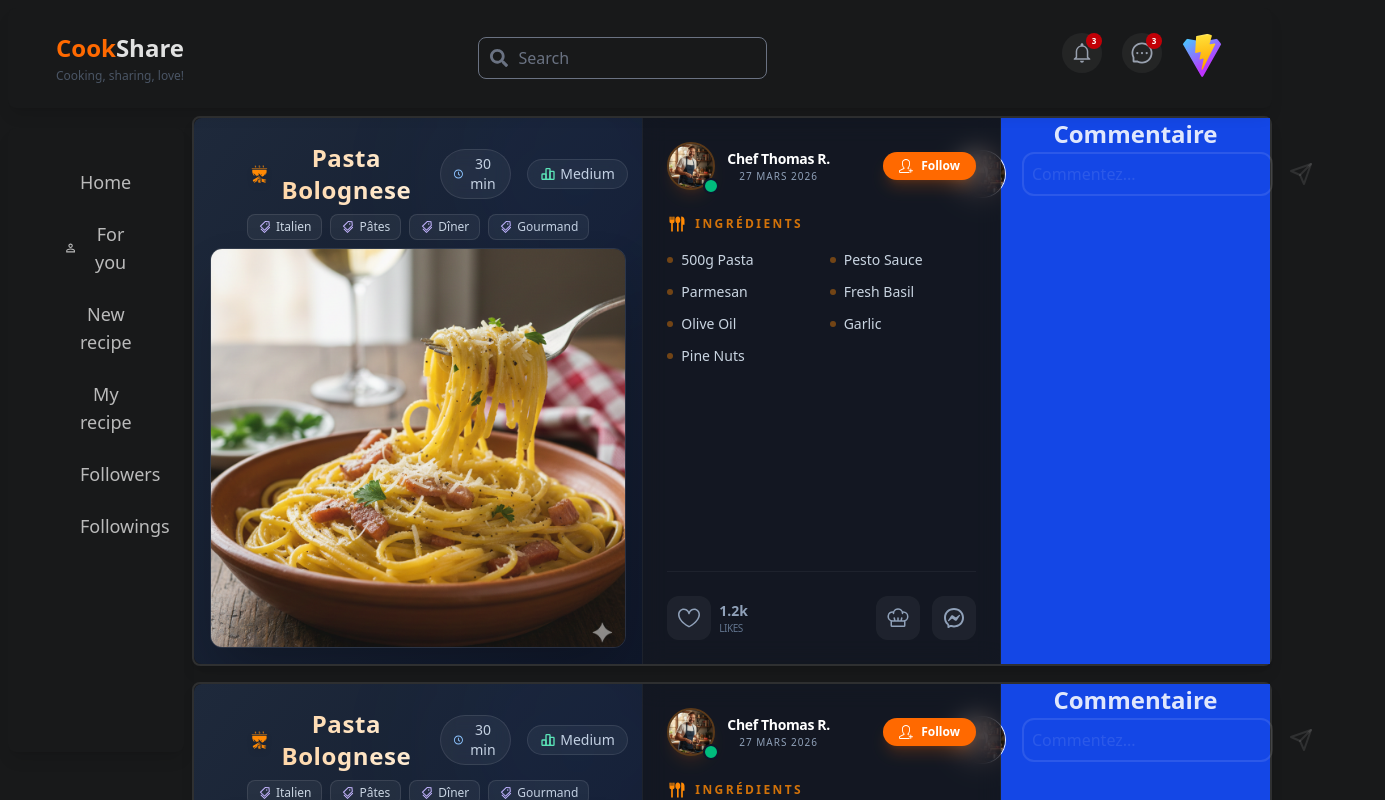
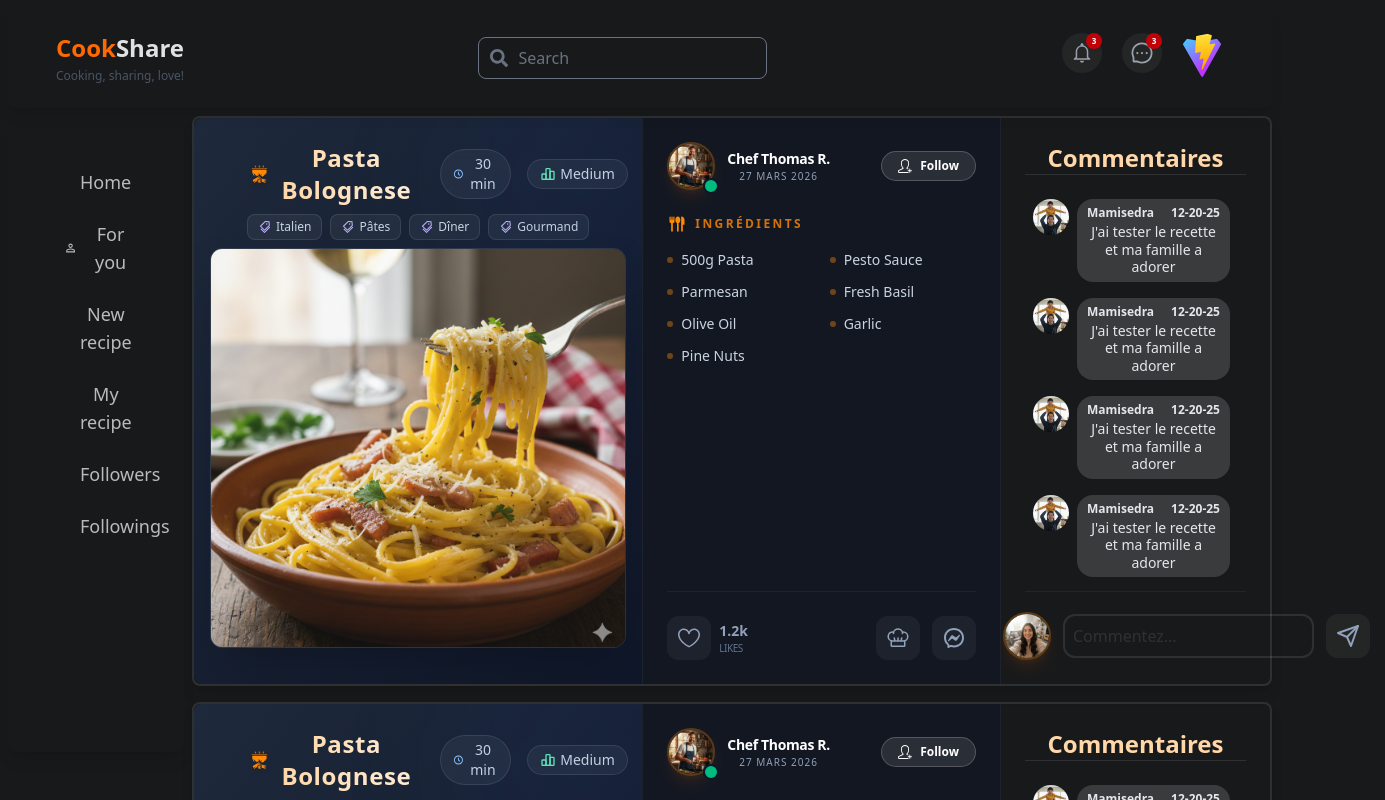
Before and after one commit to c-andriam/transcendence, a React (Vite) app in the folder client/: page /Home in a window 1280 px wide. Shown: the top 800 px of the page, 1385 px wide, since content can reach past the window. Built offline with nearby package versions, Linux system fonts and the light colour scheme; the HTML template or start-up script is replaced by a standard one.

Commit message:
style(feed): finish style home one

```diff
--- /dev/null
+++ b/client/src/components/Comment.tsx
@@ -0,0 +1,43 @@
+import React from 'react';
+
+interface User {
+    media: string
+    username: string
+}
+
+export interface CommentProps {
+    user: User;
+    coms: string;
+    date: string
+}
+
+const Comment = ({ user, coms, date }: CommentProps) => {
+    return (
+        <>
+            <div className='flex flex-row gap-2 py-2 px-2 hover:bg-[#242424] rounded-lg group'>
+                <img
+                    className='w-9 h-9 rounded-full object-cover flex-shrink-0'
+                    src={user.media}
+                    alt={user.username}
+                />
+                <div className='flex flex-col gap-1 max-w-[85%]'>
+                    <div className='bg-[#3a3b3c] px-1.5 py-1.5 rounded-2xl'>
+                        <div className='flex flex-row justify-between items-center px-1'>
+                            <p className='text-xs font-bold text-[#e4e6eb] mb-0.5 hover:underline cursor-pointer'>
+                                {user.username}
+                            </p>
+                            <p className='text-xs font-bold text-[#e4e6eb] mb-0.5 hover:underline cursor-pointer'>
+                                {date}
+                            </p>
+                        </div>
+                        <p className='text-[14px] text-[#e4e6eb] leading-tight px-0.5'>
+                            {coms}
+                        </p>
+                    </div>
+                </div>
+            </div>
+        </>
+    );
+}
+
+export default Comment;
--- a/client/src/components/PostCard.tsx
+++ b/client/src/components/PostCard.tsx
@@ -1,4 +1,5 @@
 import React from 'react';
+import Comment from './Comment'
 import { useState } from 'react';
 import { FiSend } from "react-icons/fi";
 import { SlUserFollow, SlUserFollowing } from "react-icons/sl";
@@ -87,8 +88,8 @@ const PostCard = () => {
                     <button
                         onClick={() => setIsFollowing(!isFollowing)}
                         className={`flex flex-row gap-2 items-center justify-center px-4 py-1.5 rounded-full text-xs font-semibold transition-all duration-300 ${isFollowing
-                            ? 'bg-white/10 text-white border border-white/20 hover:bg-white/20'
-                            : 'bg-orange-500 text-white hover:bg-orange-600 shadow-lg shadow-orange-500/20'
+                            ? 'bg-emerald-500 text-white hover:bg-white/20 shadow-lg shadow-emerald-500/20'
+                            : 'bg-white/10 text-white border border-white/20 hover:bg-emerald-600'
                             }`}
                     >
                         {isFollowing ? <SlUserFollowing size={14} /> : <SlUserFollow size={14} />}
@@ -145,23 +146,38 @@ const PostCard = () => {
                 </div>
             </section>
             <section
-                className="post-card-end bg-blue-700 col-span-3"
+                className="post-card-end col-span-3 p-6 flex flex-col h-full"
             >
-                <p className='text-2xl font-semibold'>Commentaire</p>
-                <div className='flex flex-row gap-4 items-center justify-center'>
-                    <img src="../../public/images/users/Tom.png" alt="" className='w-12 h-12 rounded-full border bg-white/10' />
+                <p className='text-2xl font-semibold text-orange-200'>Commentaires</p>
+                <div className='flex justify-center mb-4' >
+                    <div className="w-full h-px bg-white/10"></div>
+                </div>
+                <div className='max-h-[400px] overflow-y-auto pr-2 gap-1 custom-scrollbar'>
+                    <Comment user={{ media: "../../public/images/users/David.png", username: "Mamisedra" }} coms={"J'ai tester le recette et ma famille a adorer"} date={"12-20-25"} />
+                    <Comment user={{ media: "../../public/images/users/David.png", username: "Mamisedra" }} coms={"J'ai tester le recette et ma famille a adorer"} date={"12-20-25"} />
+                    <Comment user={{ media: "../../public/images/users/David.png", username: "Mamisedra" }} coms={"J'ai tester le recette et ma famille a adorer"} date={"12-20-25"} />
+                    <Comment user={{ media: "../../public/images/users/David.png", username: "Mamisedra" }} coms={"J'ai tester le recette et ma famille a adorer"} date={"12-20-25"} />
+                    <Comment user={{ media: "../../public/images/users/David.png", username: "Mamisedra" }} coms={"J'ai tester le recette et ma famille a adorer"} date={"12-20-25"} />
+                    <Comment user={{ media: "../../public/images/users/David.png", username: "Mamisedra" }} coms={"J'ai tester le recette et ma famille a adorer"} date={"12-20-25"} />
+                </div>
+                <div className='mt-auto pt-5 border-t border-white/5 flex items-center justify-between'>
+                    <div className='flex flex-row gap-3 items-center justify-center'>
+                        <img src="../../public/images/users/Anna.png" alt="User" className='rounded-full border-2 border-orange-400/30 w-12 h-12 object-cover shadow-lg shadow-orange-500/10' />
                         <input
                             type="text"
                             placeholder='Commentez...'
                             className='border-2 border-white/10
+                            focus:border-orange-300
                             placeholder:text-white/10 outline-none rounded-xl p-2'
                         />
-                    <button>
-                        <FiSend className='text-white/10' size={24} />
+                        <button className='flex items-center justify-center p-2.5 rounded-xl bg-white/5 text-slate-400 hover:bg-white/10 hover:text-orange-300 transition-all duration-300 group relative' title="Commenter">
+                            <FiSend size={24} />
+                            <span className="absolute -top-10 left-1/2 -translate-x-1/2 px-2 py-1 bg-slate-800 text-[10px] text-white rounded opacity-0 group-hover:opacity-100 transition-opacity whitespace-nowrap border border-white/10">Commenter</span>
                         </button>
                     </div>
-            </section>
                 </div>
+            </section >
+        </div >
     );
 }
 
```
Lines whose indentation alone changed are shown as unchanged.
